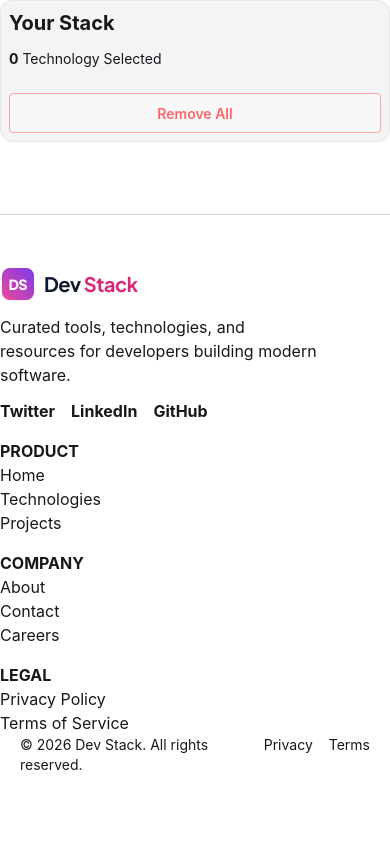
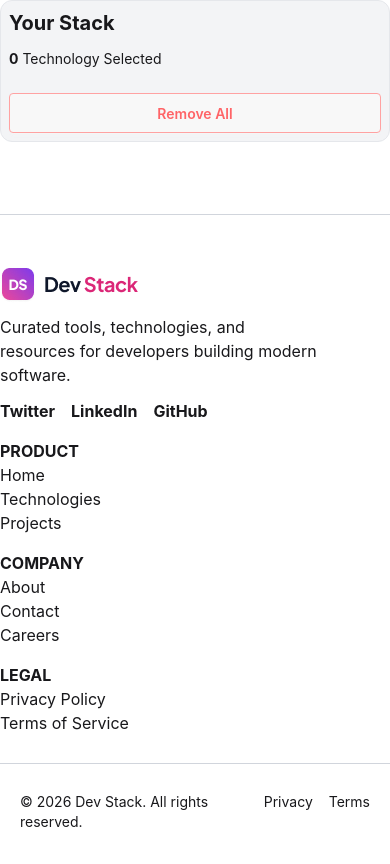
Before and after one commit to RabbiBD-Code/DevStack-project, a React (Vite) app: page / in a window 390 px wide. Shown: the part 4739-5603 px from the top of the page. Before the commit the page ends 5546 px from the top, so only its background shows below. Built offline with nearby package versions, Linux system fonts and the light colour scheme.

Commit message:
added card section and responsive mobile device

```diff
--- a/src/components/Footer.tsx
+++ b/src/components/Footer.tsx
@@ -37,6 +37,7 @@ const Footer = () => {
             <p>Terms of Service</p>
         </div>
       </div>
+      <hr className="text-gray-300 my-7"/>
       <div className="flex justify-between text-sm px-5">
         <p>© 2026 Dev Stack. All rights reserved.</p>
         <div className="flex gap-4">
```
